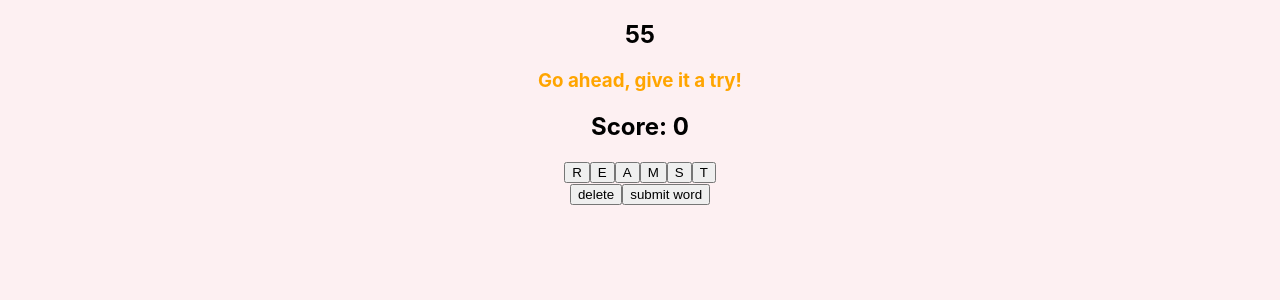
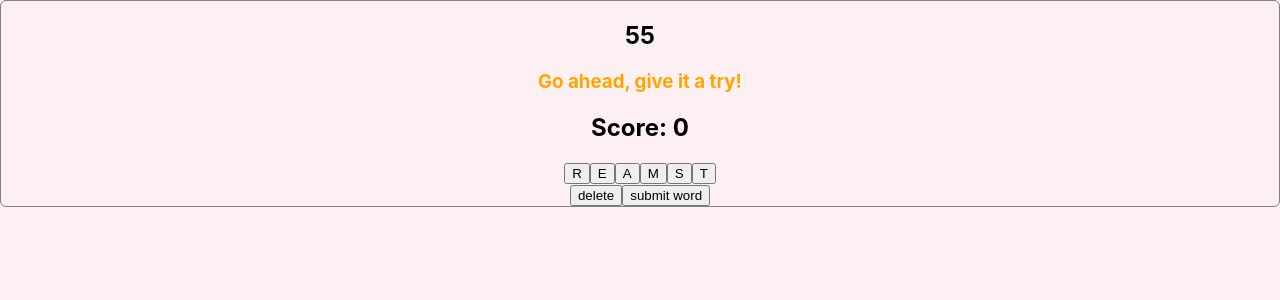
Before and after one commit to antdke/anagrams-game, a React (Create React App) app: page / in a window 1280 px wide. Shown: the top 300 px of the page. Built offline with nearby package versions, Linux system fonts and the light colour scheme.

Commit message:
Styled Timer.tsx with a border

```diff
--- a/src/components/Timer.tsx
+++ b/src/components/Timer.tsx
@@ -1,7 +1,24 @@
 import React, { useState } from "react";
 import BottomRow from "./BottomRow";
+import injectSheet from "react-jss";
+import { Theme } from "theming";
+import { Props } from "react-jss/lib/JssProvider";
+import { Classes } from "jss";
 
-const Timer = () => {
+// styles object
+const styles = (theme: Theme) => ({
+  gameBorder: {
+    border: "1px solid grey",
+    borderRadius: "6px"
+  }
+});
+
+type TimerProps = {
+  classes: Classes;
+  theme: Theme;
+};
+
+const Timer: React.FC<TimerProps> = ({ classes, theme }) => {
   const [value, setValue] = useState(60);
 
   // decrease value by 1 until value === 0
@@ -16,11 +33,11 @@ const Timer = () => {
   var timerId = setTimeout(tick, 1000);
 
   return (
-    <div>
+    <div className={classes.gameBorder}>
       <h1>{value}</h1>
       <BottomRow time={value} />
     </div>
   );
 };
 
-export default Timer;
+export default injectSheet(styles)(Timer);
```
